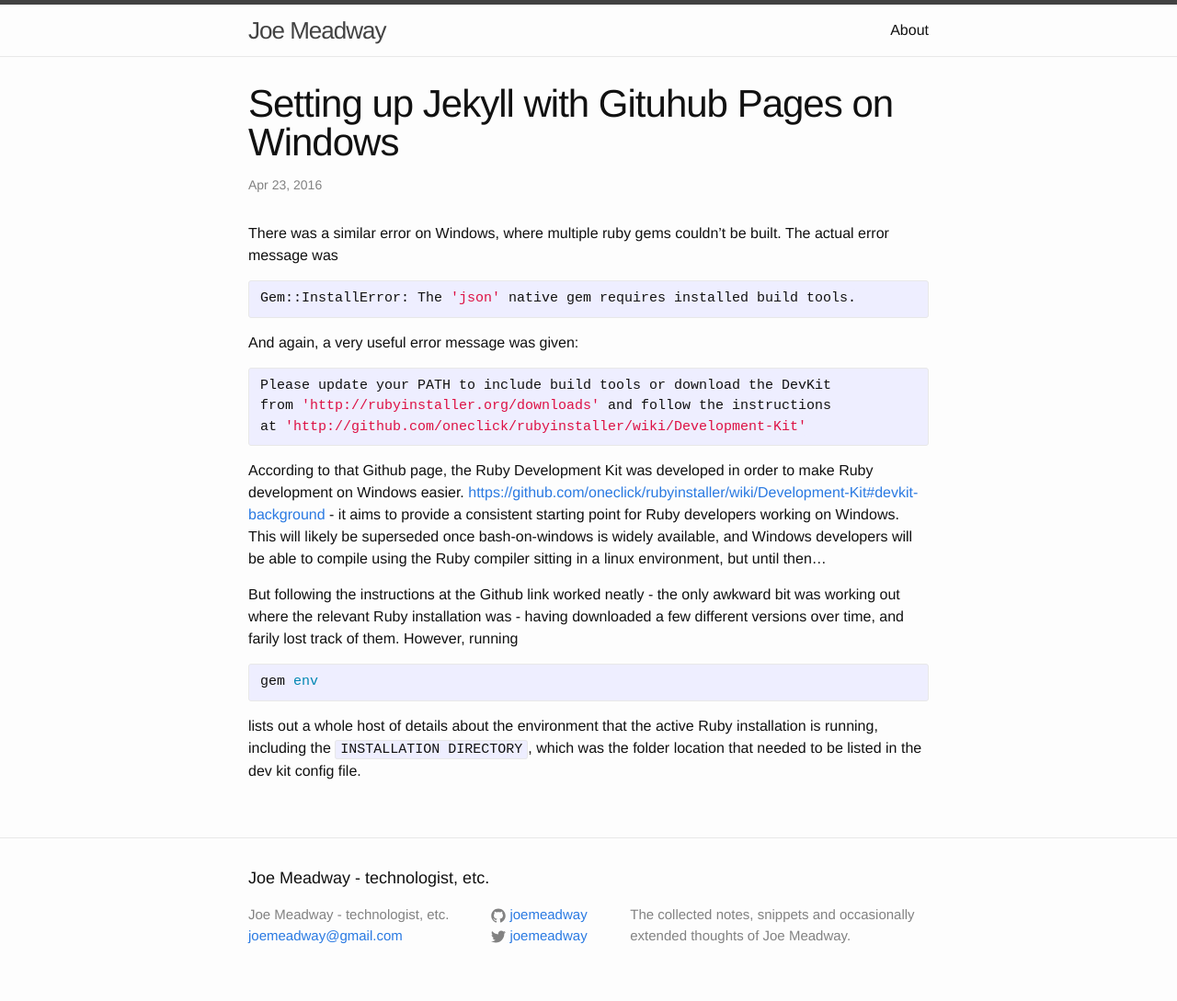
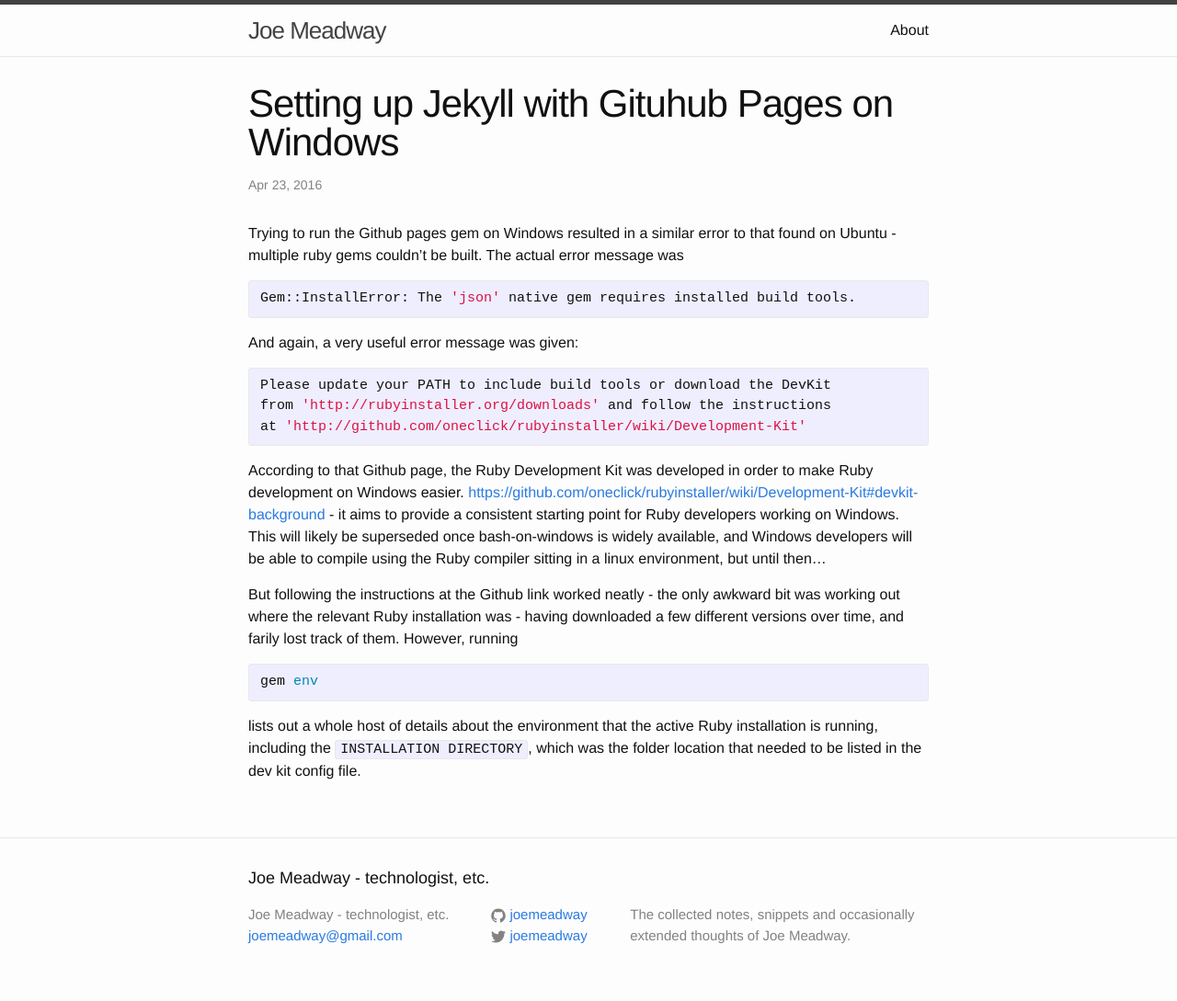
Before and after one commit to joemeadway/joemeadway.github.io, a Jekyll site: the page built from _posts/2016-04-23-github-pages-jekyll-setup-on-windows.md, in a window 1280 px wide. Shown: the whole page at 92% size. Built offline with Jekyll 4.4.1, drawn with Linux system fonts in a browser that asks for light colours.

Commit message:
update for clarity

```diff
--- a/_posts/2016-04-23-github-pages-jekyll-setup-on-windows.md
+++ b/_posts/2016-04-23-github-pages-jekyll-setup-on-windows.md
@@ -5,7 +5,7 @@
 categories: jekyll github-pages windows
 ---
 
-There was a similar error on Windows, where multiple ruby gems couldn't be built. The actual error message was
+Trying to run the Github pages gem on Windows resulted in a similar error to that found on Ubuntu - multiple ruby gems couldn't be built. The actual error message was
 {% highlight shell %}
 Gem::InstallError: The 'json' native gem requires installed build tools.
 {% endhighlight %}
```
